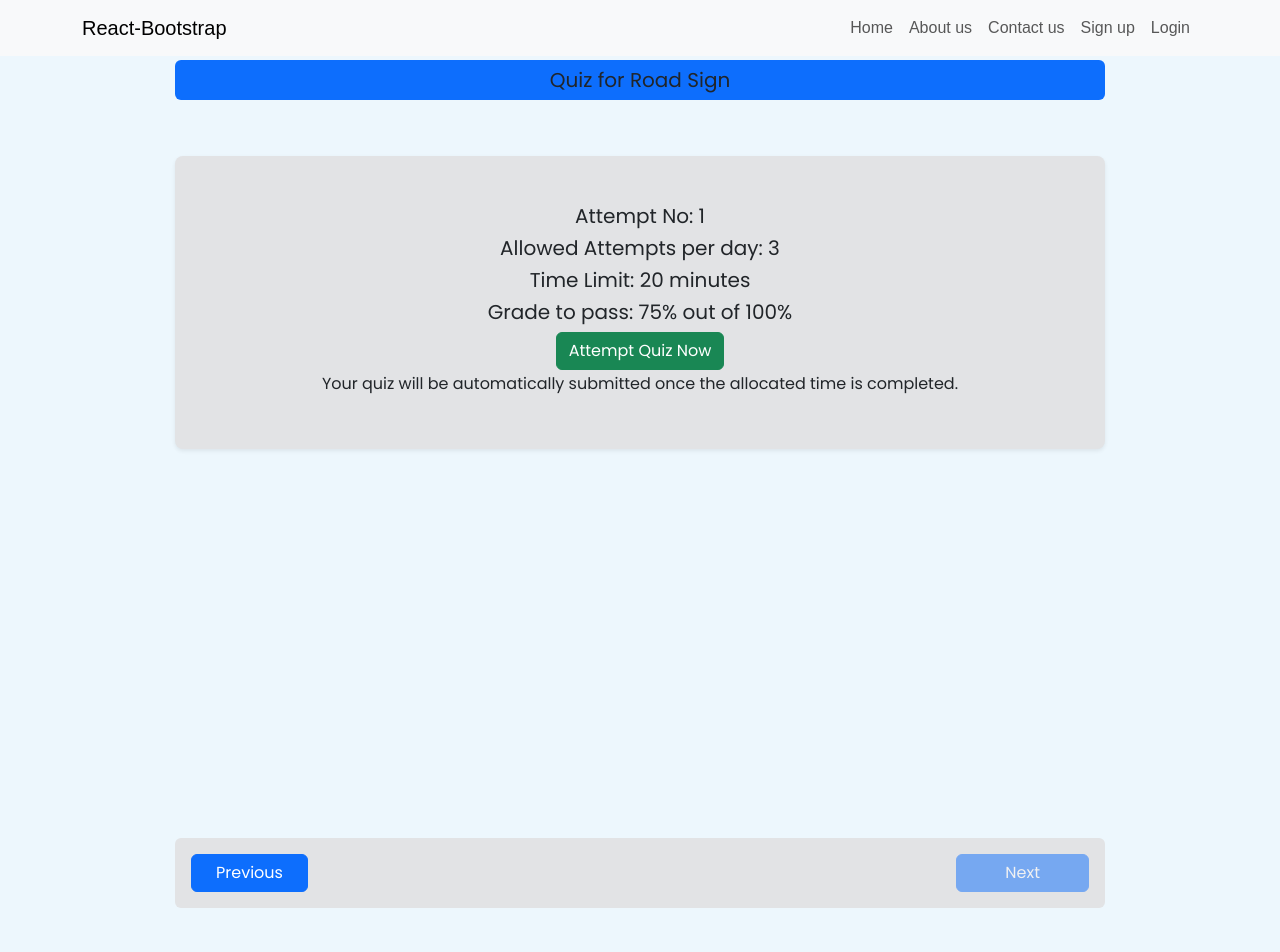
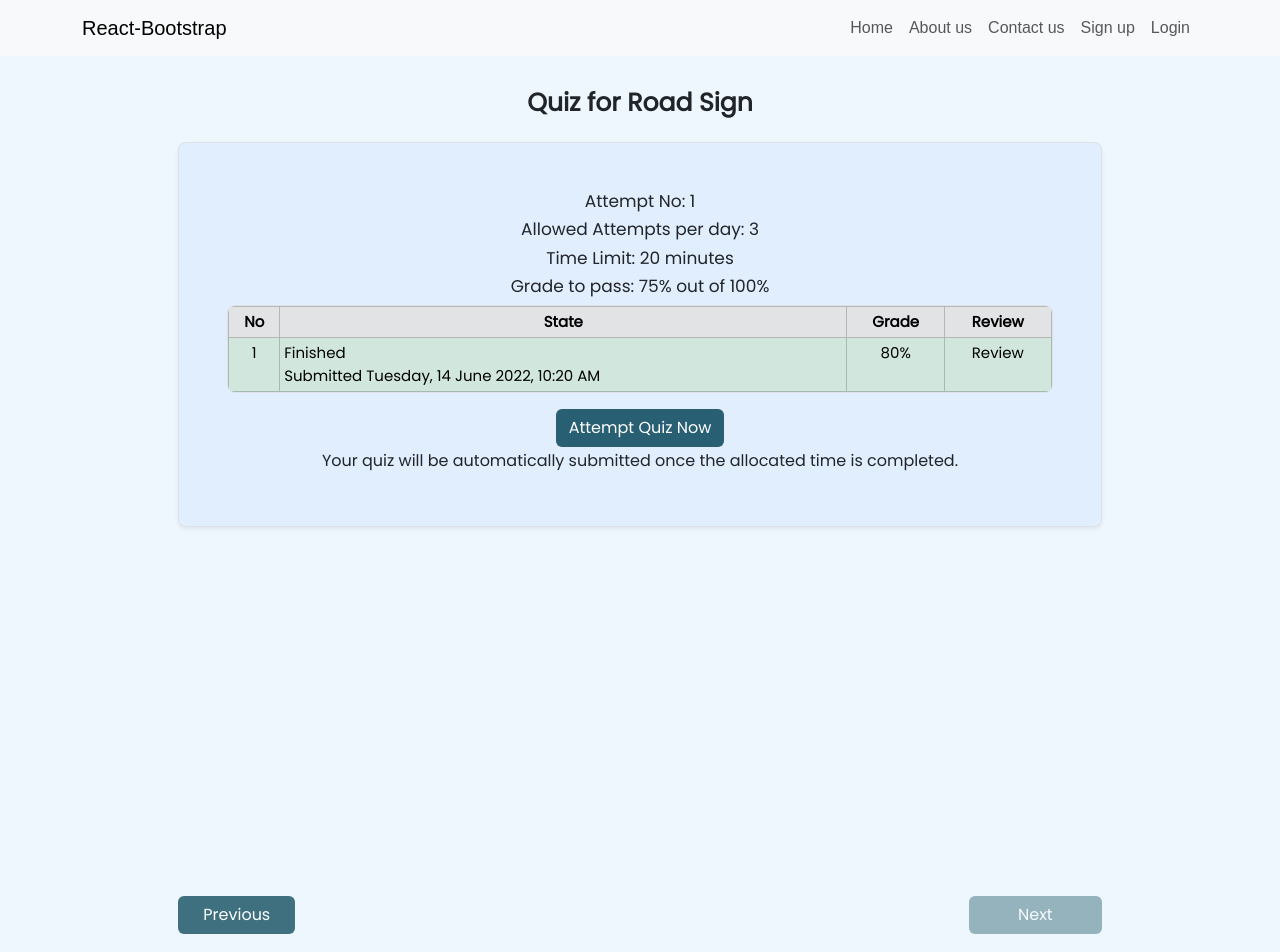
Before and after one commit to Luxshan2000/drivers-license-test-application, a React (Create React App) app in the folder webapp/: page /quiz/view in a window 1280 px wide. Shown: the top 952 px of the page. Built offline with nearby package versions, Linux system fonts and the light colour scheme.

Commit message:
quizview-updated

```diff
--- a/webapp/src/index.css
+++ b/webapp/src/index.css
@@ -40,6 +40,11 @@ code {
   font-size: 17px;
 }
 
+.paragraph{
+  font-family: 'Poppins', sans-serif;
+  font-size: 15px;
+}
+
 .FooterTextTop{
   font-family: 'Poppins', sans-serif;
   font-size: 14px;
--- a/webapp/src/views/QuizView.js
+++ b/webapp/src/views/QuizView.js
@@ -2,24 +2,48 @@ import React from 'react'
 
 function QuizView() {
   return (
-    <div className=' container mt-1   CourseHeading mb-5'>
+    <div className=' container mt-2 p-1 p-md-3 p-lg-3   rounded-2   CourseHeading mb-5'>
       <div className=' m-0 col-11 col-md-10 col-lg-10 mx-auto' >
         <div className='text-center' >
-          <h5 className=' bg-primary p-2    rounded-2' >Quiz for Road Sign</h5>
+          <h5 className='p-2 PageHeading' >Quiz for Road Sign</h5>
         </div>
         <div className=' d-flex flex-column justify-content-between min-vh-100 ' >
-          <div className=' text-center  bg-secondary-subtle shadow-sm p-2 p-md-5 p-lg-5 rounded-3 mt-5 '>
-            <h5>Attempt No: 1</h5>
-            <h5>Allowed Attempts per day: 3</h5>
-            <h5>Time Limit: 20 minutes</h5>
-            <h5>Grade to pass: 75% out of 100%</h5>
-            <button type="button" class="btn mb-1 w-auto m-auto btn-success">Attempt Quiz Now</button>
+          <div style={{backgroundColor:"rgb(225, 238, 254)"}} className=' border-1 border shadow-sm  text-center   p-2 p-md-5 p-lg-5 rounded-3 mt-2 '>
+            <h5 className=' CourseSubHeading'>Attempt No: 1</h5>
+            <h5 className=' CourseSubHeading'>Allowed Attempts per day: 3</h5>
+            <h5 className=' CourseSubHeading'>Time Limit: 20 minutes</h5>
+            <h5 className=' CourseSubHeading'>Grade to pass: 75% out of 100%</h5>
+            <div className=' container-fluid p-0 m-0' >
+              <div class="table-responsive paragraph border border-1 p-0 rounded rounded-3">
+                <table class=" table table-bordered table-sm table-hover m-0">
+                  <thead>
+                    <tr className='table-secondary'>
+                      <th scope="col">No</th>
+                      <th scope="col">State</th>
+                      <th scope="col">Grade</th>
+                      <th scope="col">Review</th>
+                    </tr>
+                  </thead>
+                  <tbody>
+                    <tr className=' table-success'>
+                      <td scope="row">1</td>
+                      <td className=' text-start'>Finished <br/>
+                          Submitted Tuesday, 14 June 2022, 10:20 AM
+                      </td>
+                      <td>80%</td>
+                      <td>Review</td>
+                    </tr>
+                  </tbody>
+                </table>
+              </div>
+            </div>
+            <button style={{backgroundColor:"#004053d1",color:'white'}}  type="button" class="btn mt-3 mb-1 w-auto m-auto">Attempt Quiz Now</button>
             <h6>Your quiz will be automatically submitted once the allocated time is completed.</h6>
           </div>
-          <div className='mt-3  ' >
-            <div class="d-flex bg-secondary-subtle p-3 rounded-2 justify-content-between flex-row">
-              <button type="button" class="btn ps-4 pe-4 w-auto  btn-primary">Previous</button>
-              <button type="button" class="btn ps-5 pe-5 w-auto  btn-primary opacity-50">Next</button>
+          <div className='mt-1  ' >
+            <div class="d-flex rounded-2 justify-content-between flex-row">
+              <button style={{backgroundColor:"#004053bc",color:'white'}} type="button" class="btn ps-4 pe-4   ">Previous</button>
+              <button style={{backgroundColor:"#004053bc",color:'white'}} type="button" class="btn ps-5 pe-5  opacity-50">Next</button>
             </div>
           </div>
         </div>
```
